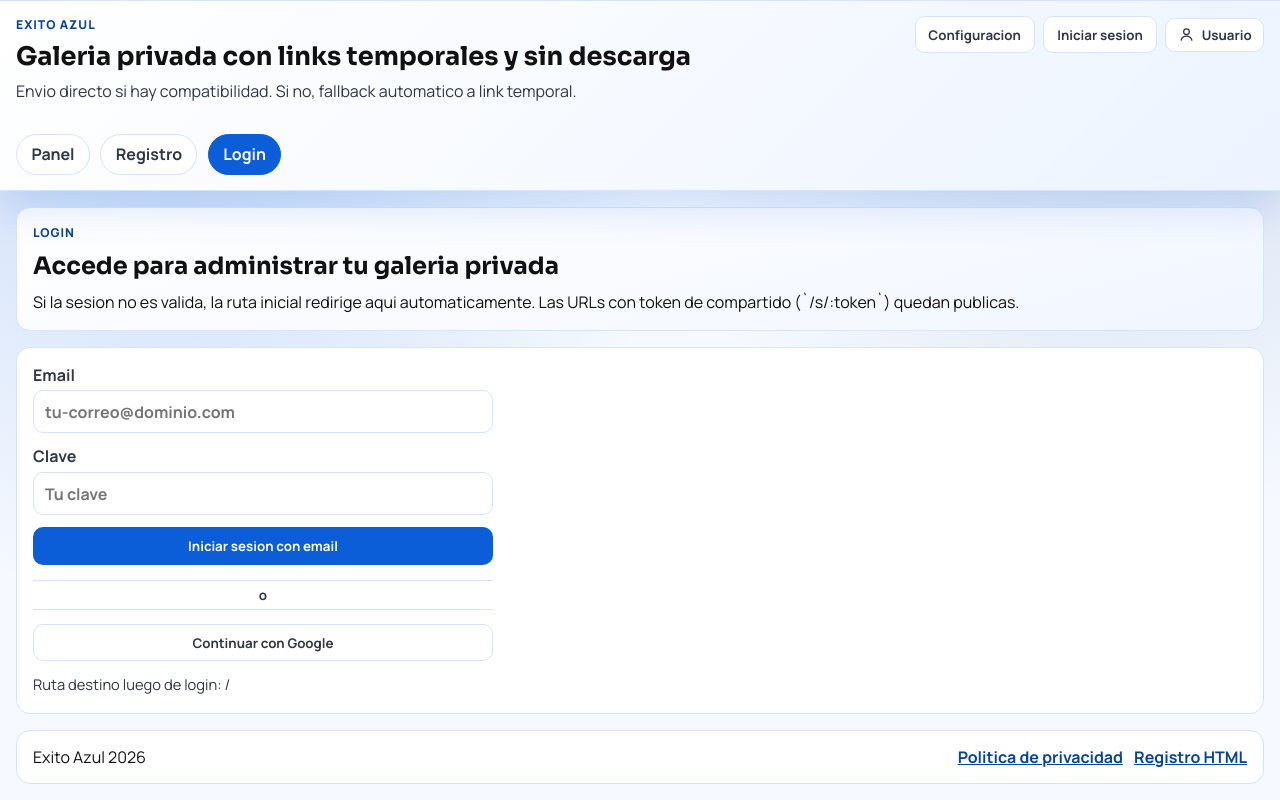
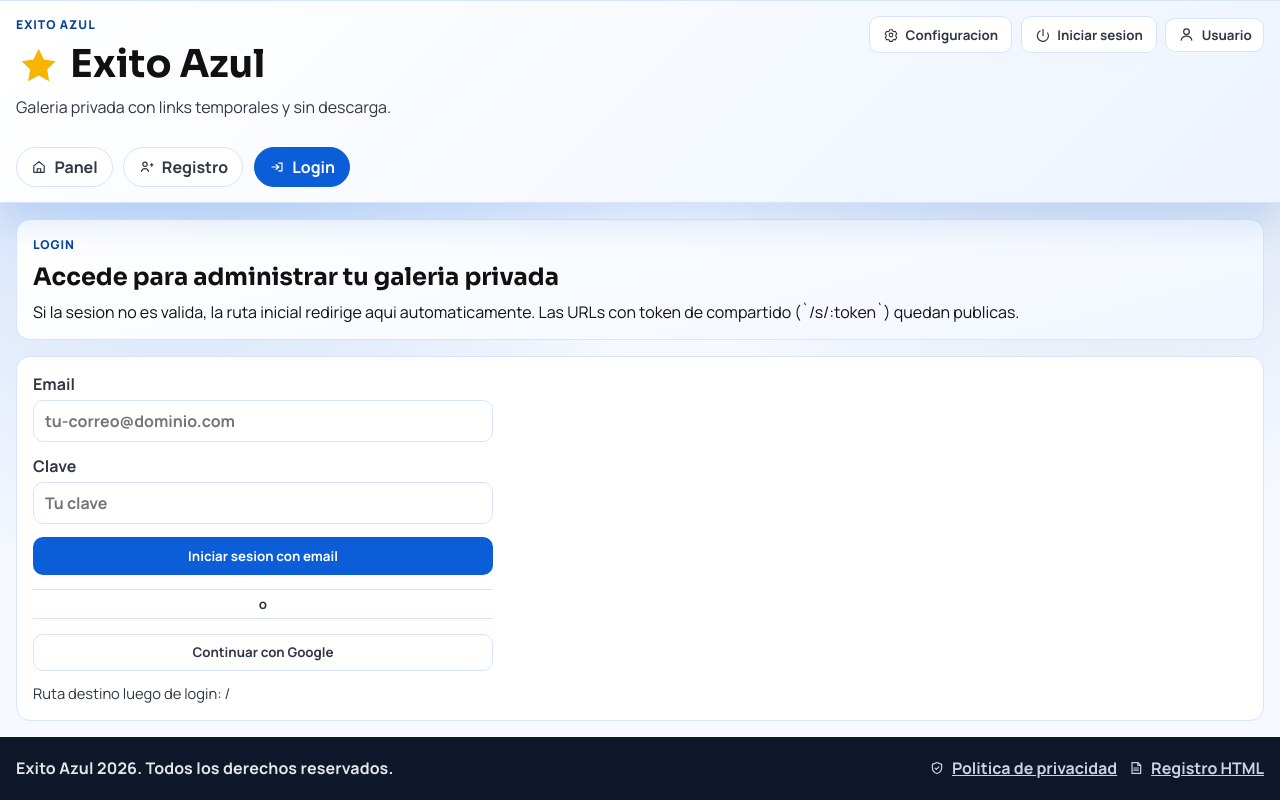
Before and after one commit to AdrianBenitezDev/exitoazul, a React (Vite) app in the folder frontend/: page /login in a window 1280 px wide. Built offline with nearby package versions, Linux system fonts and the light colour scheme; no server answers.

Commit message:
feat(ui): move security policy to privacy and refresh header/footer

```diff
--- a/frontend/src/app/layout/AppLayout.tsx
+++ b/frontend/src/app/layout/AppLayout.tsx
@@ -1,20 +1,36 @@
 import { Link, NavLink, Outlet, useLocation, useNavigate } from 'react-router-dom';
 import { useAuth } from '../../auth/useAuth';
 
-const navLinks = [
+type NavIconKey = 'panel' | 'register' | 'login';
+
+const navLinks: Array<{ to: string; label: string; icon: NavIconKey }> = [
   {
     to: '/',
     label: 'Panel',
+    icon: 'panel',
   },
   {
     to: '/register',
     label: 'Registro',
+    icon: 'register',
   },
   {
     to: '/login',
     label: 'Login',
+    icon: 'login',
   },
 ];
+
+function BrandStarIcon() {
+  return (
+    <svg viewBox="0 0 24 24" aria-hidden="true" focusable="false">
+      <path
+        d="M12 3.6l2.8 5.7 6.2.9-4.5 4.4 1.1 6.2L12 17.8 6.4 20.8l1.1-6.2L3 10.2l6.2-.9L12 3.6z"
+        fill="currentColor"
+      />
+    </svg>
+  );
+}
 
 function UserIcon() {
   return (
@@ -30,6 +46,105 @@ function UserIcon() {
     </svg>
   );
 }
+
+function SettingsIcon() {
+  return (
+    <svg viewBox="0 0 24 24" aria-hidden="true" focusable="false">
+      <path
+        d="M9.8 4.2h4.4l.6 2.1a6.6 6.6 0 0 1 1.6.9l2.1-.7 2.2 3.8-1.5 1.6c.1.3.1.7.1 1s0 .7-.1 1l1.5 1.6-2.2 3.8-2.1-.7a6.6 6.6 0 0 1-1.6.9l-.6 2.1H9.8l-.6-2.1a6.6 6.6 0 0 1-1.6-.9l-2.1.7-2.2-3.8 1.5-1.6a6.4 6.4 0 0 1 0-2l-1.5-1.6 2.2-3.8 2.1.7a6.6 6.6 0 0 1 1.6-.9l.6-2.1z"
+        fill="none"
+        stroke="currentColor"
+        strokeWidth="1.6"
+        strokeLinejoin="round"
+      />
+      <circle cx="12" cy="12" r="2.8" fill="none" stroke="currentColor" strokeWidth="1.6" />
+    </svg>
+  );
+}
+
+function SessionIcon() {
+  return (
+    <svg viewBox="0 0 24 24" aria-hidden="true" focusable="false">
+      <path
+        d="M12 3.5v9.2M7.6 6A8.3 8.3 0 1 0 19 8.9"
+        fill="none"
+        stroke="currentColor"
+        strokeWidth="1.8"
+        strokeLinecap="round"
+      />
+    </svg>
+  );
+}
+
+function HomeIcon() {
+  return (
+    <svg viewBox="0 0 24 24" aria-hidden="true" focusable="false">
+      <path
+        d="M4.2 10.3 12 4l7.8 6.3V20H4.2z"
+        fill="none"
+        stroke="currentColor"
+        strokeWidth="1.8"
+        strokeLinejoin="round"
+      />
+      <path d="M9.4 20v-5.4h5.2V20" fill="none" stroke="currentColor" strokeWidth="1.8" />
+    </svg>
+  );
+}
+
+function RegisterIcon() {
+  return (
+    <svg viewBox="0 0 24 24" aria-hidden="true" focusable="false">
+      <circle cx="9" cy="8" r="3.2" fill="none" stroke="currentColor" strokeWidth="1.8" />
+      <path d="M3.8 18.6c.6-2.7 2.7-4.2 5.2-4.2s4.6 1.5 5.2 4.2" fill="none" stroke="currentColor" strokeWidth="1.8" strokeLinecap="round" />
+      <path d="M17.2 8.8h3.8M19.1 6.9v3.8" fill="none" stroke="currentColor" strokeWidth="1.8" strokeLinecap="round" />
+    </svg>
+  );
+}
+
+function LoginIcon() {
+  return (
+    <svg viewBox="0 0 24 24" aria-hidden="true" focusable="false">
+      <path d="M14 6.3h5.5v11.4H14" fill="none" stroke="currentColor" strokeWidth="1.8" />
+      <path d="M10.6 8.6 14.9 12l-4.3 3.4M4.5 12H14" fill="none" stroke="currentColor" strokeWidth="1.8" strokeLinecap="round" strokeLinejoin="round" />
+    </svg>
+  );
+}
+
+function ShieldIcon() {
+  return (
+    <svg viewBox="0 0 24 24" aria-hidden="true" focusable="false">
+      <path
+        d="M12 3.8 5.1 6.6v5.1c0 4.4 2.8 7.4 6.9 8.6 4.1-1.2 6.9-4.2 6.9-8.6V6.6z"
+        fill="none"
+        stroke="currentColor"
+        strokeWidth="1.8"
+        strokeLinejoin="round"
+      />
+      <path d="M9.2 12.2 11 14l3.8-3.8" fill="none" stroke="currentColor" strokeWidth="1.8" strokeLinecap="round" strokeLinejoin="round" />
+    </svg>
+  );
+}
+
+function DocumentIcon() {
+  return (
+    <svg viewBox="0 0 24 24" aria-hidden="true" focusable="false">
+      <path d="M6 3.8h8.8L19 8v12.2H6z" fill="none" stroke="currentColor" strokeWidth="1.8" strokeLinejoin="round" />
+      <path d="M14.8 3.8V8H19M8.6 12h7M8.6 15.3h7" fill="none" stroke="currentColor" strokeWidth="1.8" strokeLinecap="round" />
+    </svg>
+  );
+}
+
+const renderNavIcon = (icon: NavIconKey) => {
+  if (icon === 'panel') {
+    return <HomeIcon />;
+  }
+
+  if (icon === 'register') {
+    return <RegisterIcon />;
+  }
+
+  return <LoginIcon />;
+};
 
 function AppLayout() {
   const location = useLocation();
@@ -51,19 +166,26 @@ function AppLayout() {
         <div className="hero-top-row">
           <div className="hero-main">
             <p className="eyebrow">Exito Azul</p>
-            <h1>Galeria privada con links temporales y sin descarga</h1>
+            <h1 className="brand-title">
+              <span className="brand-icon" aria-hidden="true">
+                <BrandStarIcon />
+              </span>
+              <span>Exito Azul</span>
+            </h1>
             <p className="subtitle">
-              Envio directo si hay compatibilidad. Si no, fallback automatico a link temporal.
+              Galeria privada con links temporales y sin descarga.
             </p>
           </div>
 
           <div className="banner-actions inline-actions" aria-label="Acciones de sesion">
-            <button type="button" className="secondary-btn">
-              Configuracion
+            <button type="button" className="secondary-btn action-with-icon">
+              <SettingsIcon />
+              <span>Configuracion</span>
             </button>
 
-            <button type="button" className="secondary-btn" onClick={() => void handleSessionClick()}>
-              {user ? 'Cerrar sesion' : 'Iniciar sesion'}
+            <button type="button" className="secondary-btn action-with-icon" onClick={() => void handleSessionClick()}>
+              <SessionIcon />
+              <span>{user ? 'Cerrar sesion' : 'Iniciar sesion'}</span>
             </button>
 
             <button type="button" className="user-chip" aria-label="Usuario actual">
@@ -75,8 +197,9 @@ function AppLayout() {
 
         <div className="hero-quick-actions">
           {isSharedView && (
-            <Link className="primary-btn" to="/register">
-              Registrar nuevo usuario
+            <Link className="primary-btn action-with-icon" to="/register">
+              <RegisterIcon />
+              <span>Registrar nuevo usuario</span>
             </Link>
           )}
         </div>
@@ -88,7 +211,10 @@ function AppLayout() {
               to={link.to}
               className={({ isActive }) => (isActive ? 'nav-link active' : 'nav-link')}
             >
-              {link.label}
+              <span className="nav-icon" aria-hidden="true">
+                {renderNavIcon(link.icon)}
+              </span>
+              <span>{link.label}</span>
             </NavLink>
           ))}
         </nav>
@@ -99,13 +225,15 @@ function AppLayout() {
       </main>
 
       <footer className="site-footer">
-        <p>Exito Azul 2026</p>
+        <p className="footer-copy">Exito Azul 2026. Todos los derechos reservados.</p>
         <div className="footer-links">
-          <Link className="text-link" to="/privacy#privacy-policy">
-            Politica de privacidad
+          <Link className="text-link action-with-icon" to="/privacy#privacy-policy">
+            <ShieldIcon />
+            <span>Politica de privacidad</span>
           </Link>
-          <a className="text-link" href="/register.html">
-            Registro HTML
+          <a className="text-link action-with-icon" href="/register.html">
+            <DocumentIcon />
+            <span>Registro HTML</span>
           </a>
         </div>
       </footer>
--- a/frontend/src/index.css
+++ b/frontend/src/index.css
@@ -115,16 +115,33 @@ code {
   gap: 0.45rem;
 }
 
+.brand-title {
+  display: inline-flex;
+  align-items: center;
+  gap: 0.55rem;
+  font-size: clamp(1.7rem, 3vw, 2.5rem);
+}
+
+.brand-icon {
+  width: 1.18em;
+  height: 1.18em;
+  display: inline-flex;
+  align-items: center;
+  justify-content: center;
+  color: #f7b500;
+}
+
+.brand-icon svg {
+  width: 100%;
+  height: 100%;
+}
+
 .eyebrow {
   color: var(--blue-dark);
   font-weight: 800;
   letter-spacing: 0.08em;
   text-transform: uppercase;
   font-size: 0.76rem;
-}
-
-.hero-panel h1 {
-  font-size: clamp(1.15rem, 2vw, 1.65rem);
 }
 
 .subtitle {
@@ -153,6 +170,22 @@ code {
   color: var(--ink-soft);
   background: #ffffff;
   transition: all 180ms ease;
+  display: inline-flex;
+  align-items: center;
+  gap: 0.44rem;
+}
+
+.nav-icon {
+  width: 16px;
+  height: 16px;
+  display: inline-flex;
+  align-items: center;
+  justify-content: center;
+}
+
+.nav-icon svg {
+  width: 100%;
+  height: 100%;
 }
 
 .nav-link:hover {
@@ -178,6 +211,17 @@ code {
   font-weight: 700;
   font-family: inherit;
   transition: all 160ms ease;
+}
+
+.action-with-icon {
+  display: inline-flex;
+  align-items: center;
+  gap: 0.42rem;
+}
+
+.action-with-icon svg {
+  width: 16px;
+  height: 16px;
 }
 
 .primary-btn {
@@ -537,21 +581,36 @@ code {
 }
 
 .site-footer {
-  border: 1px solid var(--line);
-  border-radius: var(--radius-md);
-  background: #ffffff;
-  padding: 0.78rem 1rem;
+  border: none;
+  border-radius: 0;
+  background: #0f172a;
+  color: #e5e7eb;
+  padding: 1.25rem 1rem;
   display: flex;
   justify-content: space-between;
   align-items: center;
   gap: 0.8rem;
-  margin: 0 1rem 1rem;
+  margin: 0;
+}
+
+.footer-copy {
+  font-weight: 700;
+  letter-spacing: 0.01em;
 }
 
 .footer-links {
   display: flex;
   flex-wrap: wrap;
   gap: 0.7rem;
+}
+
+.site-footer .text-link {
+  color: #cbd5e1;
+  font-weight: 700;
+}
+
+.site-footer .text-link:hover {
+  color: #ffffff;
 }
 
 @media (max-width: 980px) {
@@ -584,10 +643,6 @@ code {
     padding: 0 0.65rem;
   }
 
-  .site-footer {
-    margin: 0 0.65rem 0.65rem;
-  }
-
   .status-grid {
     grid-template-columns: 1fr;
   }
--- a/frontend/src/pages/DashboardPage.tsx
+++ b/frontend/src/pages/DashboardPage.tsx
@@ -424,17 +424,6 @@ function DashboardPage() {
 
   return (
     <div className="page-stack">
-      <section className="panel status-grid">
-        <article className="status-card policy-card">
-          <h2>Politica de seguridad</h2>
-          <ul>
-            <li>La web no ofrece descarga de imagenes.</li>
-            <li>Si no hay envio directo, el fallback siempre es link temporal.</li>
-            <li>Cada imagen recibe nombre automatico: seccion_numero.</li>
-          </ul>
-        </article>
-      </section>
-
       <section className="panel">
         <div className="panel-head">
           <h2>Secciones</h2>
--- a/frontend/src/pages/PrivacyPolicyPage.tsx
+++ b/frontend/src/pages/PrivacyPolicyPage.tsx
@@ -1,6 +1,7 @@
 function PrivacyPolicyPage() {
   return (
-    <section className="panel" id="privacy-policy">
+    <div className="page-stack" id="privacy-policy">
+      <section className="panel">
         <p className="eyebrow">Politica de privacidad</p>
         <h2>Uso y proteccion de datos</h2>
         <p>
@@ -12,10 +13,24 @@ function PrivacyPolicyPage() {
           <li>No se ofrece descarga desde la interfaz web.</li>
           <li>Los links compartidos deben tener expiracion y opcion de revocacion.</li>
         </ul>
+      </section>
+
+      <section className="panel">
+        <p className="eyebrow">Politica de seguridad</p>
+        <h2>Reglas de comparticion y proteccion</h2>
+        <ul>
+          <li>La web no ofrece descarga de imagenes.</li>
+          <li>Si no hay envio directo, el fallback siempre es link temporal.</li>
+          <li>Cada imagen recibe nombre automatico: seccion_numero.</li>
+        </ul>
+      </section>
+
+      <section className="panel">
         <p className="inline-note">
           Completa este contenido con texto legal final antes de pasar a produccion.
         </p>
       </section>
+    </div>
   );
 }
 
```
Lines whose indentation alone changed are shown as unchanged.
